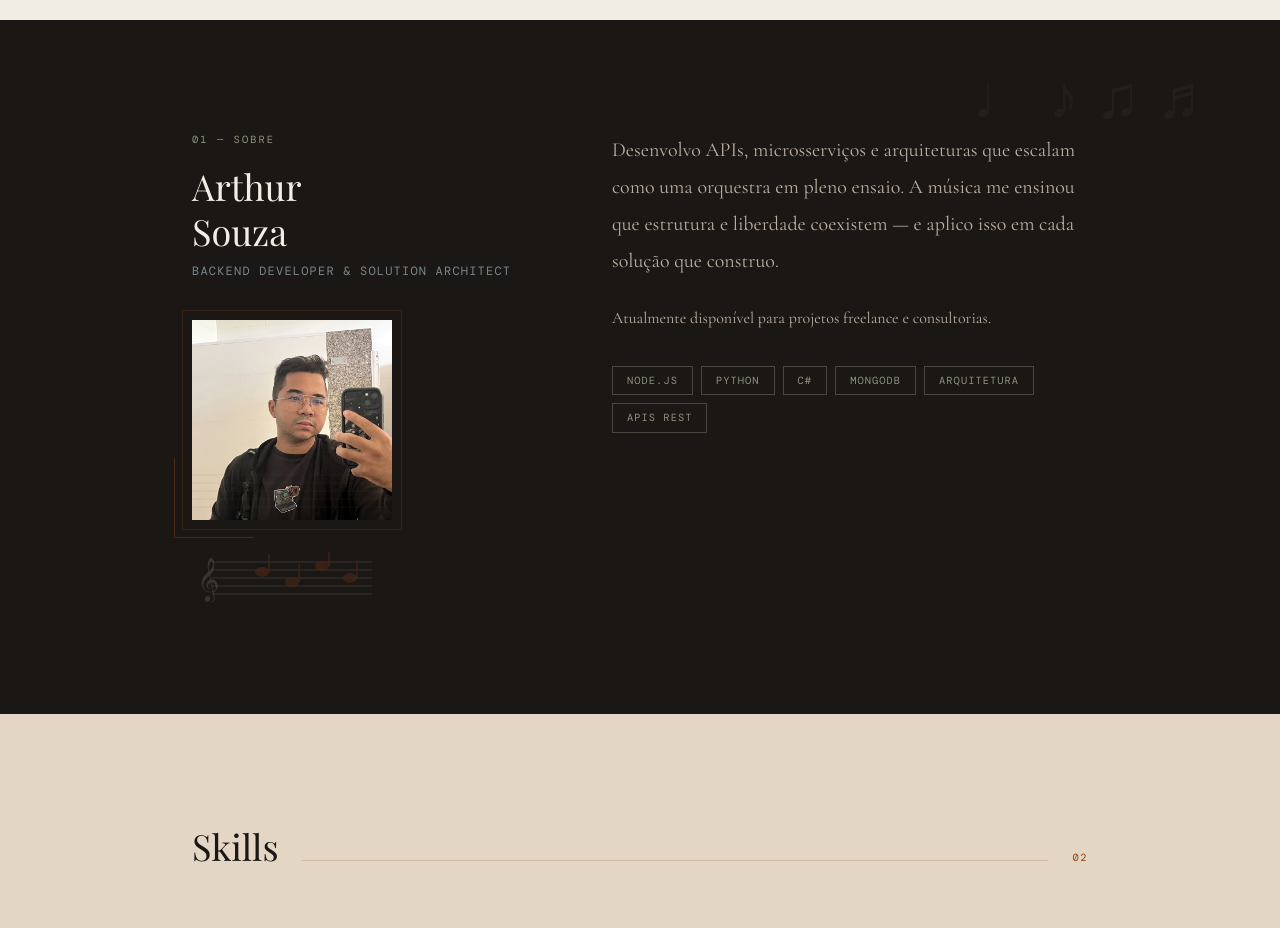
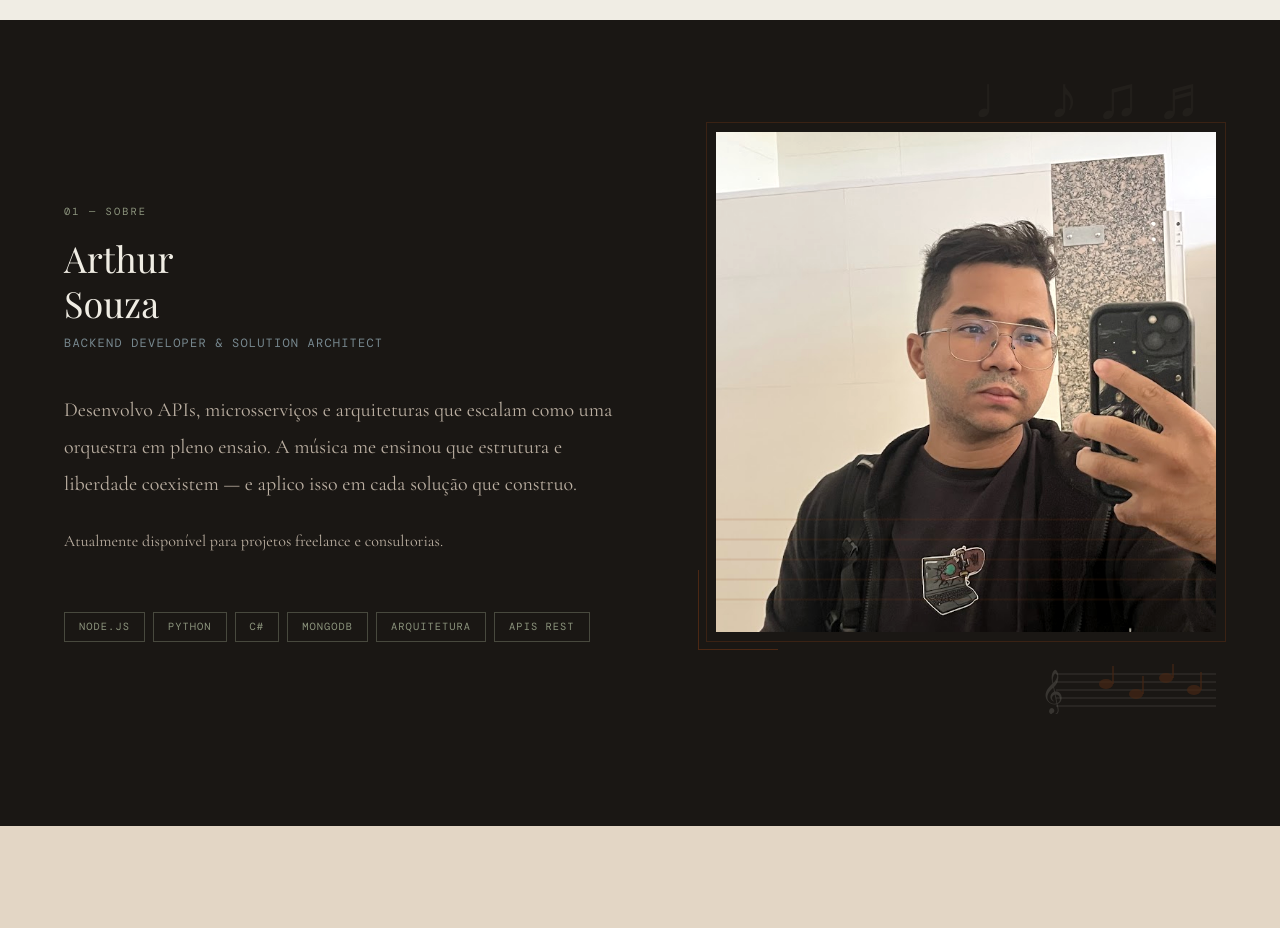
Before and after one commit to ArthurSouzaDev/Portfolio, a Next.js app: page / in a window 1280 px wide. Shown: the part 780-1708 px from the top of the page. Built offline with nearby package versions, Linux system fonts and the light colour scheme; a web font is replaced by a local one.

Commit message:
feat(home): reorganiza secao Sobre

```diff
--- a/src/components/home/Sobre.tsx
+++ b/src/components/home/Sobre.tsx
@@ -13,8 +13,8 @@ export default function Sobre() {
         ♩♪♫♬
       </p>
 
-      <div className="mx-auto grid max-w-4xl items-start gap-12 lg:grid-cols-[1fr_1.4fr] lg:gap-20">
-        <Reveal className="flex flex-col">
+      <div className="mx-auto grid max-w-6xl items-center gap-12 lg:grid-cols-[minmax(0,1fr)_minmax(320px,500px)] lg:gap-20">
+        <Reveal className="flex flex-col justify-center">
           <p className="mb-4 text-[0.65rem] tracking-[0.2em] text-verde uppercase">01 — Sobre</p>
           <h2 className="mb-2 font-display text-4xl leading-tight text-perola">
             Arthur
@@ -25,13 +25,33 @@ export default function Sobre() {
             Backend Developer &amp; Solution Architect
           </p>
 
-          <div className="relative mt-10 h-[200px] w-[200px] shrink-0 justify-self-center before:absolute before:-inset-2.5 before:border before:border-terracota/25 after:absolute after:-bottom-4.5 after:-left-4.5 after:h-20 after:w-20 after:border-b after:border-l after:border-terracota after:opacity-40 sm:justify-self-start">
+          <p className="mt-10 mb-8 font-serif text-xl leading-[1.85] text-bege/80">
+            Desenvolvo APIs, microsserviços e arquiteturas que escalam como uma orquestra em pleno ensaio. A música me
+            ensinou que estrutura e liberdade coexistem — e aplico isso em cada solução que construo.
+          </p>
+          <p className="mb-8 -mt-2 font-serif text-base leading-[1.85] text-bege/80">
+            Atualmente disponível para projetos freelance e consultorias.
+          </p>
+          <div className="mt-6 flex flex-wrap gap-2">
+            {TAGS.map((tag) => (
+              <span
+                key={tag}
+                className="border border-verde/40 px-3.5 py-1.5 text-[0.65rem] tracking-[0.1em] text-verde uppercase transition-colors hover:border-verde hover:text-perola"
+              >
+                {tag}
+              </span>
+            ))}
+          </div>
+        </Reveal>
+
+        <Reveal delay={0.15} className="flex flex-col items-center lg:items-end">
+          <div className="relative aspect-square w-[220px] max-w-full shrink-0 justify-self-center before:absolute before:-inset-2.5 before:border before:border-terracota/25 after:absolute after:-bottom-4.5 after:-left-4.5 after:h-20 after:w-20 after:border-b after:border-l after:border-terracota after:opacity-40 sm:w-[500px] sm:justify-self-start">
             <Image
               src="/IMG_3861.jpg"
               alt="Arthur Souza"
-              width={200}
-              height={200}
-              className="block h-[200px] w-[200px] object-cover grayscale-[20%] contrast-[1.05] transition-[filter] duration-400 hover:grayscale-0 hover:contrast-100"
+              width={400}
+              height={400}
+              className="block h-full w-full object-cover grayscale-[20%] contrast-[1.05] transition-[filter] duration-400 hover:grayscale-0 hover:contrast-100"
             />
             <div className="pointer-events-none absolute inset-0 overflow-hidden" aria-hidden="true">
               <svg viewBox="0 0 200 200" className="h-full w-full">
@@ -69,26 +89,6 @@ export default function Sobre() {
             </svg>
           </div>
         </Reveal>
-
-        <Reveal delay={0.15}>
-          <p className="mb-8 font-serif text-xl leading-[1.85] text-bege/80">
-            Desenvolvo APIs, microsserviços e arquiteturas que escalam como uma orquestra em pleno ensaio. A música me
-            ensinou que estrutura e liberdade coexistem — e aplico isso em cada solução que construo.
-          </p>
-          <p className="mb-8 -mt-2 font-serif text-base leading-[1.85] text-bege/80">
-            Atualmente disponível para projetos freelance e consultorias.
-          </p>
-          <div className="mt-6 flex flex-wrap gap-2">
-            {TAGS.map((tag) => (
-              <span
-                key={tag}
-                className="border border-verde/40 px-3.5 py-1.5 text-[0.65rem] tracking-[0.1em] text-verde uppercase transition-colors hover:border-verde hover:text-perola"
-              >
-                {tag}
-              </span>
-            ))}
-          </div>
-        </Reveal>
       </div>
     </section>
   );
```
